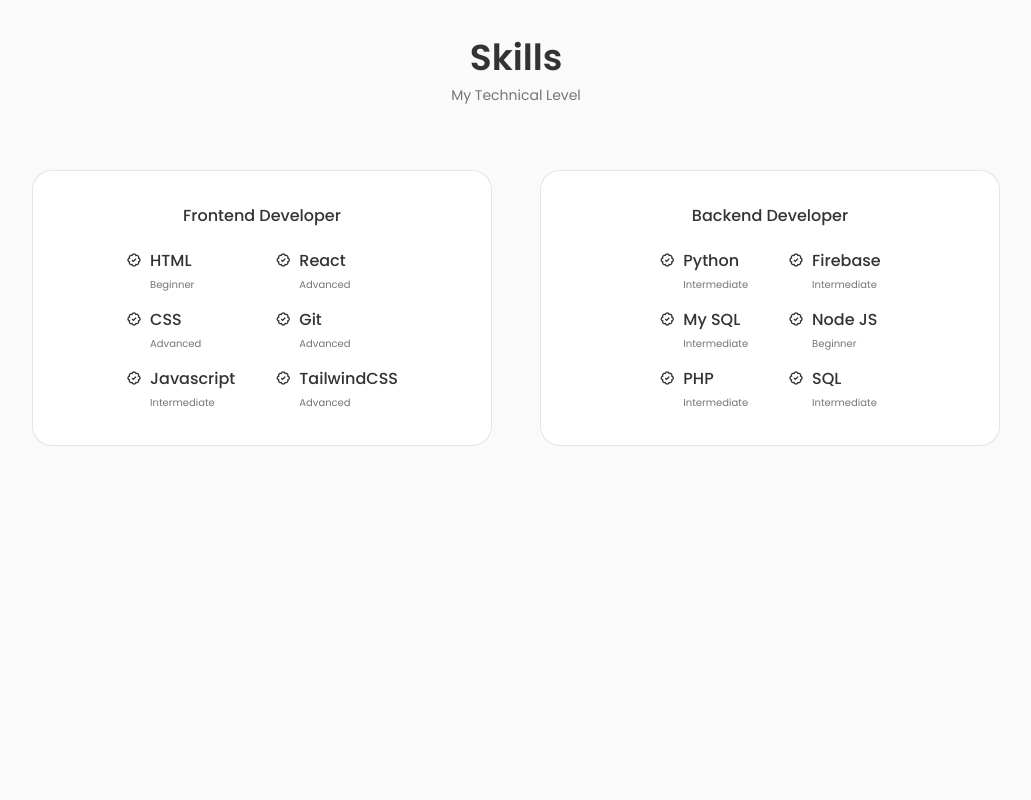
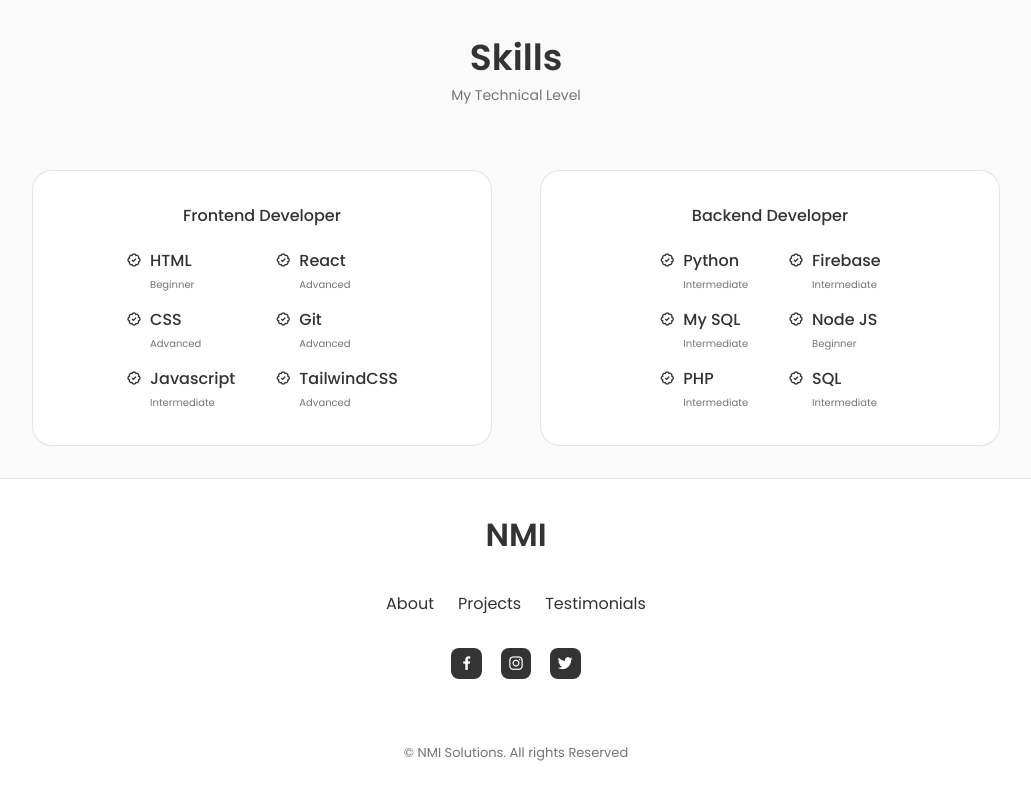
Before and after one commit to NelsonMungai1/NMI, a React (Vite) app: page / in a window 1280 px wide. Shown: the part 1354-2154 px from the top of the page, without its empty margins (124-1155 px from the left). Before the commit the page ends 1832 px from the top, so only its background shows below. Built offline with nearby package versions, Linux system fonts and the light colour scheme.

Commit message:
Made the footer and now half way done

```diff
--- a/src/App.jsx
+++ b/src/App.jsx
@@ -1,5 +1,6 @@
 import "./App.css";
 import About from "./components/about/About";
+import Footer from "./components/footer/Footer";
 import Header from "./components/header/Header";
 import Home from "./components/home/Home";
 import Skills from "./components/skills/Skills";
@@ -12,6 +13,7 @@
         <Home />
         <About />
         <Skills />
+        <Footer />
       </main>
     </>
   );
--- /dev/null
+++ b/src/components/footer/Footer.jsx
@@ -0,0 +1,55 @@
+import "./footer.css";
+const Footer = () => {
+  return (
+    <footer className="footer">
+      <div className="footer_container container">
+        <h1 className="footer_title">NMI</h1>
+        <ul className="footer_list">
+          <li>
+            <a href="#about" className="footer_link">
+              About
+            </a>
+          </li>
+          <li>
+            <a href="#portfolio" className="footer_link">
+              Projects
+            </a>
+          </li>
+          <li>
+            <a href="#testimonial" className="footer_link">
+              Testimonials
+            </a>
+          </li>
+        </ul>
+        <div className="footer_social">
+          <a
+            href="www.facebook.com"
+            className="footer_social_link"
+            target="_blank"
+          >
+            <i className="bx bxl-facebook"></i>
+          </a>
+          <a
+            href="www.instagram.com"
+            className="footer_social_link"
+            target="_blank"
+          >
+            <i className="bx bxl-instagram"></i>
+          </a>
+          <a
+            href="www.twitter.com"
+            className="footer_social_link"
+            target="_blank"
+          >
+            <i className="bx bxl-twitter"></i>
+          </a>
+        </div>
+        <span className="footer_copy">
+          &#169; NMI Solutions. All rights Reserved
+        </span>
+      </div>
+    </footer>
+  );
+};
+
+export default Footer;
--- /dev/null
+++ b/src/components/footer/footer.css
@@ -0,0 +1,58 @@
+.footer {
+  background: var(--container-color);
+  border-top: 1px solid rgba(0, 0, 0, 0.1);
+}
+.footer_container {
+  padding: 2rem 0 6rem;
+}
+.footer_title,
+.footer_link {
+  color: var(--title-color);
+}
+.footer_title {
+  text-align: center;
+  margin-bottom: var(--mb-2);
+}
+.footer_link:hover {
+  color: var(--title-color-dark);
+}
+.footer_list {
+  display: flex;
+  justify-content: center;
+  column-gap: 1.5rem;
+  margin-bottom: var(--mb-2);
+}
+.footer_social {
+  display: flex;
+  column-gap: 1.15rem;
+  justify-content: center;
+}
+
+.footer_social_link {
+  color: var(--container-color);
+  background: var(--title-color);
+  display: inline-flex;
+  padding: 0.4rem;
+  font-size: 1.125rem;
+  border-radius: 0.5rem;
+  transition: 0.3s;
+}
+.footer_social_link:hover {
+  background: var(--title-color-dark);
+}
+.footer_copy {
+  display: block;
+  margin-top: 4rem;
+
+  text-align: center;
+  font-size: var(--smaller-font-size);
+}
+
+/* break point */
+@media screen and (max-width: 992px) {
+  .footer_social_link {
+    font-size: 1rem;
+    padding: 0.25rem;
+    border-radius: 0.25rem;
+  }
+}
```
